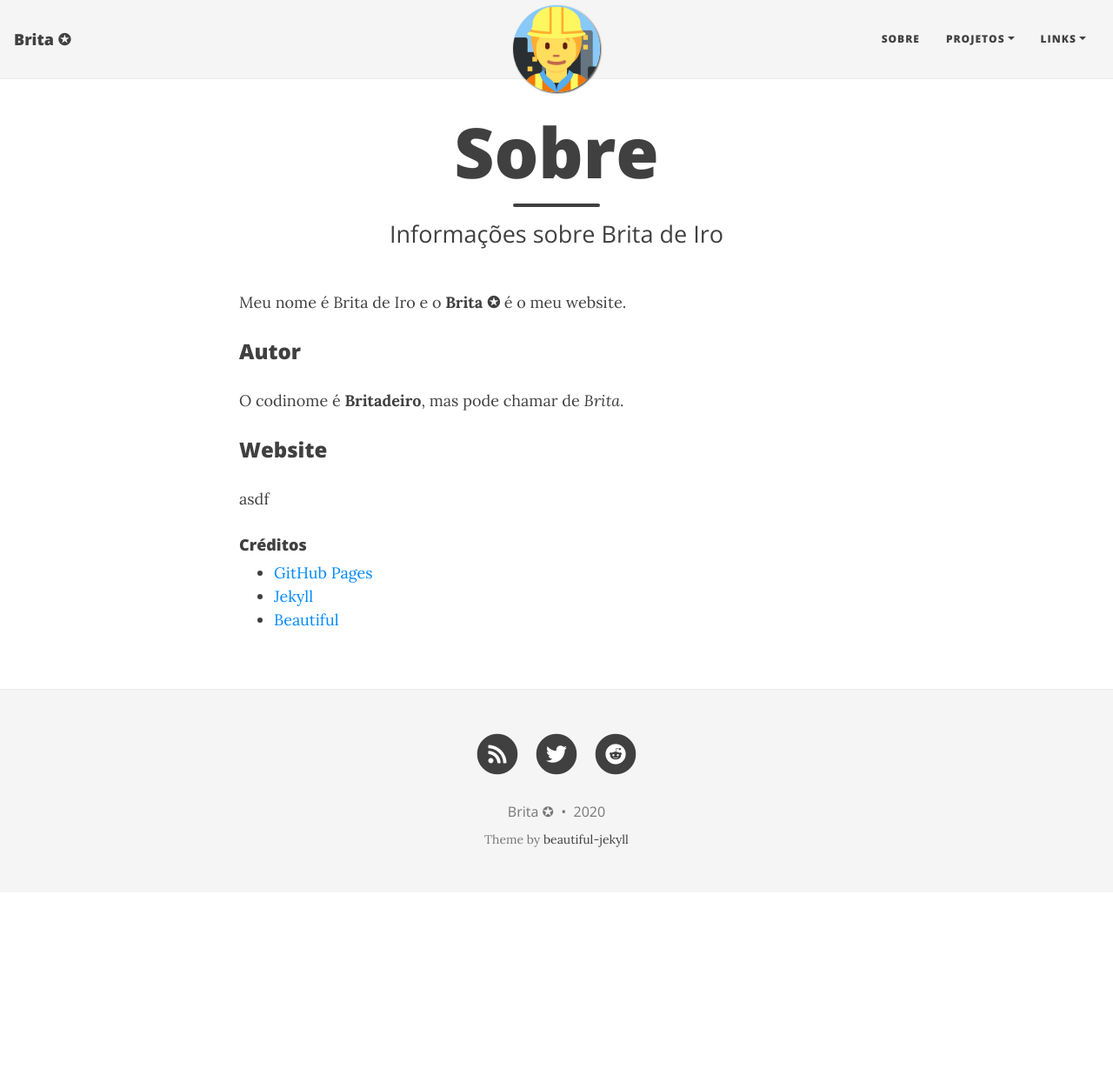
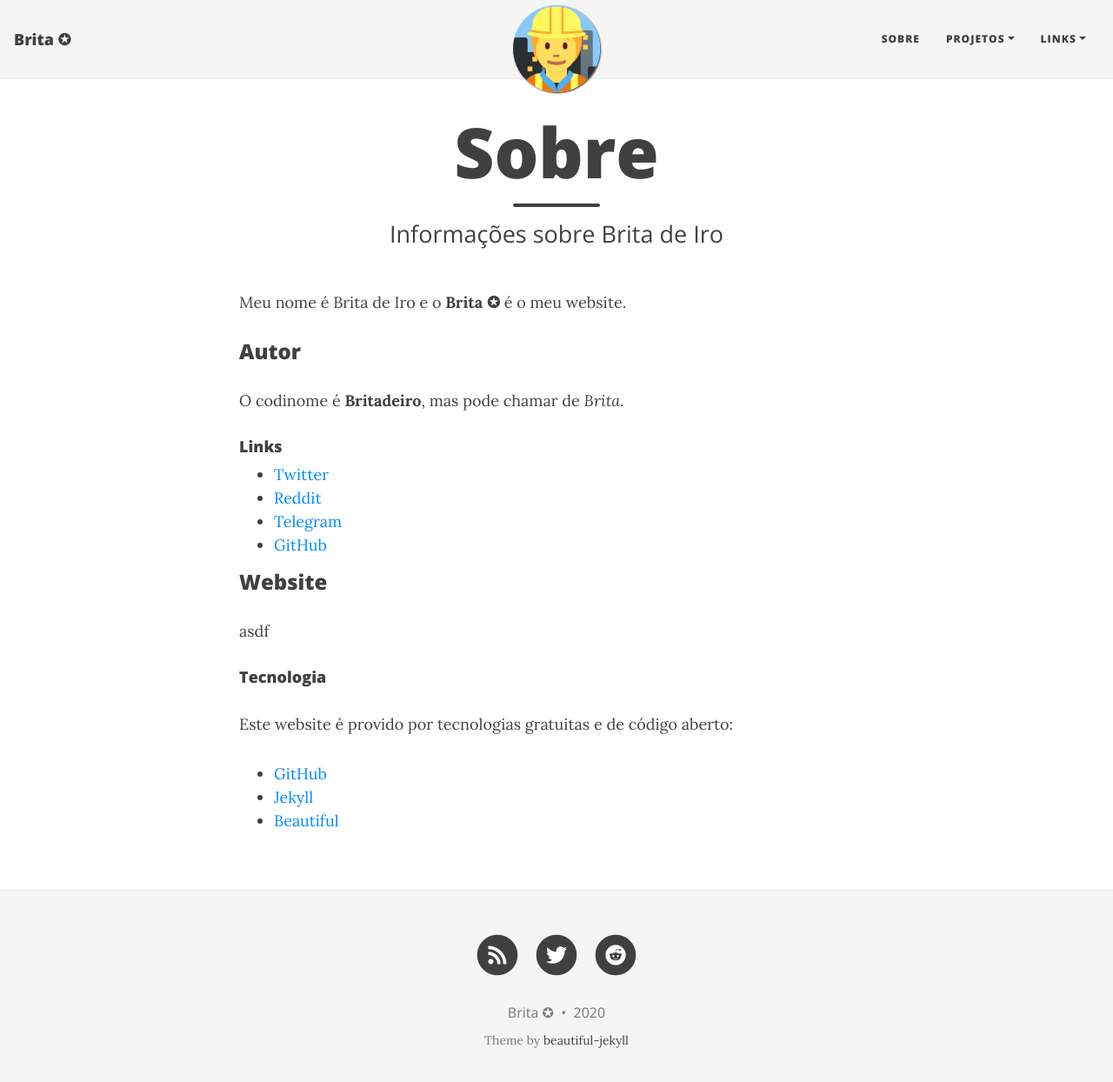
Before and after one commit to britadeiro/britadeiro.github.io, a Jekyll site: the page built from sobre.md, in a window 1280 px wide and 1257 px high. Shown: the top 1244 px of the window at 87% size. Built offline with Jekyll 4.4.1, drawn with Linux system fonts in a browser that asks for light colours; nearby versions of some CDN libraries.

Commit message:
Update sobre.md

```diff
--- a/sobre.md
+++ b/sobre.md
@@ -10,12 +10,21 @@ Meu nome é Brita de Iro e o **Brita ✪** é o meu website.
 
 O codinome é **Britadeiro**, mas pode chamar de *Brita*.
 
+#### Links
+
+* [Twitter](#)
+* [Reddit](#)
+* [Telegram](#)
+* [GitHub](#)
+
 ### Website
 
 asdf
 
-#### Créditos
+#### Tecnologia
 
-* [GitHub Pages](https://pages.github.com/)
+Este website é provido por tecnologias gratuitas e de código aberto:
+
+* [GitHub](https://github.com/)
 * [Jekyll](https://jekyllrb.com/)
 * [Beautiful](https://beautifuljekyll.com/)
```
